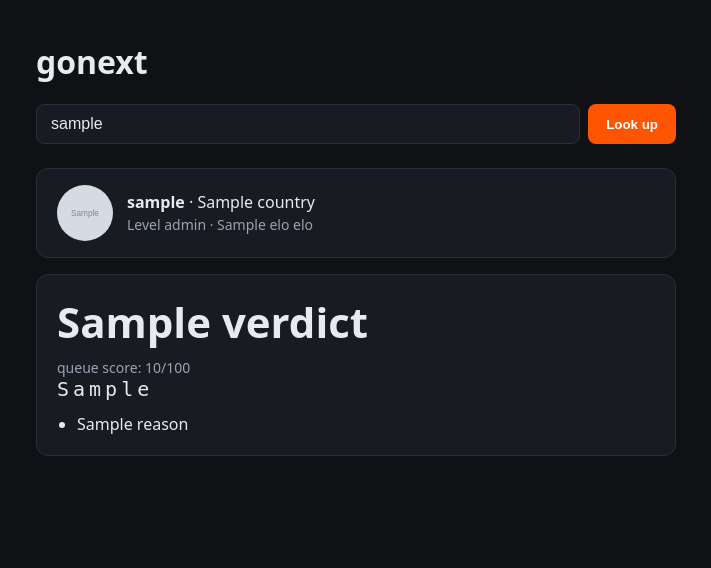
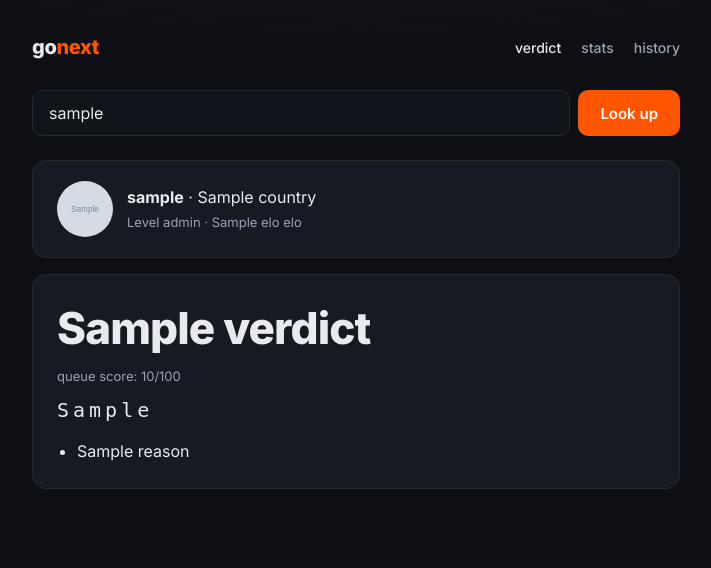
Before and after one commit to brizzzzuy/gonext, a Django app: template tracker/templates/tracker/lookup.html in a window 1280 px wide. Shown: the top 568 px of the page, without its empty margins (284-995 px from the left). Run offline with Django 5.2, Linux system fonts and the light colour scheme; the template is opened without the code that fills it: most values are stand-ins (such as "Sample title", 1, 10 or a date in 2020); grey boxes marked "Sample" are stand-in pictures.

Commit message:
feat: shared base html template and design touchups

```diff
--- a/tracker/stats.py
+++ b/tracker/stats.py
@@ -33,7 +33,7 @@ def compute_stats(history):
         "losses": len(history) - wins,
         "backtest": backtest(history),
         "tod": time_of_day(history),
-        "maps": map_perfomance(history)
+        "maps": map_performance(history)
     }
 
 def backtest(history):
--- /dev/null
+++ b/tracker/templates/tracker/base.html
@@ -0,0 +1,112 @@
+<!doctype html>
+<html lang="en">
+<head>
+<meta charset="utf-8">
+<meta name="viewport" content="width=device-width, initial-scale=1">
+<title>{% block title %}gonext{% endblock %}</title>
+<link rel="preconnect" href="https://fonts.googleapis.com">
+<link href="https://fonts.googleapis.com/css2?family=Inter:wght@400;500;600;700;800&display=swap" rel="stylesheet">
+<style>
+  :root {
+    --bg:#0d0f14; --card:#161a22; --border:#242a36;
+    --text:#e8eaed; --muted:#9aa3b2;
+    --accent:#ff5500; --green:#3ddc84; --red:#ff4d4d;
+    --amber:#ffb020; --gold:#ffd447;
+    --radius:14px; --gap:16px;
+  }
+  * {
+     box-sizing:border-box;
+     }
+  body {
+    background:
+      radial-gradient(1200px 400px at 50% -200px, #1a1420 0%, transparent 70%),
+      var(--bg);
+    color:var(--text);
+    font-family:'Inter',system-ui,sans-serif;
+    max-width:680px; margin:0 auto; padding:32px 16px 64px;
+    line-height:1.5; -webkit-font-smoothing:antialiased;
+  }
+  nav {
+    display:flex; gap:20px; align-items:center;
+    margin-bottom:28px; font-size:14px; font-weight:500;
+  }
+  nav .brand {
+    font-weight:800; font-size:20px; letter-spacing:-.02em;
+    color:var(--text); margin-right:auto;
+  }
+  nav .brand span { color:var(--accent); }
+  nav a { color:var(--muted); text-decoration:none; transition:color .15s; }
+  nav a:hover, nav a.active { color:var(--text); }
+  form { display:flex; gap:8px; margin-bottom:24px; }
+  input {
+    flex:1; padding:12px 16px; border-radius:10px;
+    border:1px solid var(--border); background:#10141b;
+    color:var(--text); font-size:16px; font-family:inherit;
+    transition:border-color .15s;
+  }
+  input:focus { outline:none; border-color:var(--accent); }
+  button {
+    padding:12px 22px; border-radius:10px; border:0;
+    background:var(--accent); color:#fff; font-weight:600;
+    font-size:15px; font-family:inherit; cursor:pointer;
+    transition:filter .15s;
+  }
+  button:hover { filter:brightness(1.1); }
+  .card {
+    background:var(--card); border:1px solid var(--border);
+    border-radius:var(--radius); padding:20px 24px;
+    margin-bottom:var(--gap);
+  }
+  .sub { color:var(--muted); font-size:13px; }
+  table { width:100%; border-collapse:collapse; }
+  th, td { text-align:right; padding:9px 6px; border-bottom:1px solid var(--border); }
+  th { font-weight:600; color:var(--muted); font-size:12px;
+       text-transform:uppercase; letter-spacing:.04em; }
+  th:first-child, td:first-child { text-align:left; }
+  td:first-child { color:var(--muted); }
+  tr:last-child td { border-bottom:0; }
+  a { color:var(--accent); }
+  .error { color:var(--red); }
+  .W { color:var(--green); } .L { color:var(--red); }
+  .QUEUE-text { color:var(--green); }
+  .RISKY-text { color:var(--amber); }
+  .STOP-text  { color:var(--red); }
+  .BANKIT-text{ color:var(--gold); }
+
+  .sess {
+    background:var(--card); border:1px solid var(--border);
+    border-radius:var(--radius); padding:14px 18px;
+    margin-bottom:10px; display:flex; align-items:center;
+    justify-content:space-between; gap:16px;
+    transition:border-color .15s;
+  }
+  .sess:hover { border-color:#333b4a; }
+  .sess .wl {
+    font-family:'Inter',monospace; font-size:18px;
+    font-weight:700; letter-spacing:3px; margin-bottom:4px;
+  }
+  .sess .meta { color:var(--muted); font-size:13px; }
+  .sess .kd {
+    font-size:20px; font-weight:700; white-space:nowrap;
+    color:var(--text);
+  }
+
+  .QUEUE-text { color:var(--green); }
+  .RISKY-text { color:var(--amber); }
+  .STOP-text  { color:var(--red); }
+  .BANKIT-text{ color:var(--gold); }
+  .hero .big { font-size:44px; font-weight:800; letter-spacing:-.02em; color:var(--accent); line-height:1.1; }
+  .hero .record { font-size:22px; font-weight:700; }
+  .win { color:var(--green); } .loss { color:var(--red); }
+</style>
+</head>
+<body>
+<nav>
+  <div class="brand">go<span>next</span></div>
+  <a href="/?nickname={{ nickname }}" class="{% block nav_verdict %}{% endblock %}">verdict</a>
+  <a href="/stats/?nickname={{ nickname }}" class="{% block nav_stats %}{% endblock %}">stats</a>
+  <a href="/history/?nickname={{ nickname }}" class="{% block nav_history %}{% endblock %}">history</a>
+</nav>
+{% block content %}{% endblock %}
+</body>
+</html>
--- a/tracker/templates/tracker/lookup.html
+++ b/tracker/templates/tracker/lookup.html
@@ -1,34 +1,7 @@
-<!doctype html>
-<html>
-<head>
-<meta charset="utf-8">
-<meta name="viewport" content="width=device-width, initial-scale=1">
-<title>gonext</title>
-<style>
-  body { background:#0f1115; color:#e8eaed; font-family:system-ui,sans-serif;
-         max-width:640px; margin:40px auto; padding:0 16px; }
-  form { display:flex; gap:8px; margin-bottom:24px; }
-  input { flex:1; padding:10px 14px; border-radius:8px; border:1px solid #2a2f3a;
-          background:#181b22; color:#e8eaed; font-size:16px; }
-  button { padding:10px 18px; border-radius:8px; border:0; background:#ff5500;
-           color:#fff; font-weight:600; cursor:pointer; }
-  .card { background:#181b22; border:1px solid #2a2f3a; border-radius:12px;
-          padding:16px 20px; margin-bottom:16px; }
-  .profile { display:flex; align-items:center; gap:14px; }
-  .profile img { width:56px; height:56px; border-radius:50%; }
-  .sub { color:#9aa3b2; font-size:14px; }
-  .verdict { font-size:42px; font-weight:800; margin:2px 0 8px; }
-  .QUEUE { color:#3ddc84; } .RISKY { color:#ffb020; }
-  .STOP { color:#ff4d4d; } .BANKIT { color:#ffd447; }
-  .session { font-family:monospace; font-size:20px; letter-spacing:4px; }
-  .W { color:#3ddc84; } .L { color:#ff4d4d; }
-  ul { margin:12px 0 0; padding-left:20px; }
-  li { margin:4px 0; }
-  .error { color:#ff4d4d; }
-</style>
-</head>
-<body>
-<h1>gonext</h1>
+{% extends "tracker/base.html" %}
+{% block title %}gonext{% endblock %}
+{% block nav_verdict %}active{% endblock %}
+{% block content %}
 <form method="get">
   <input name="nickname" placeholder="FACEIT nickname" value="{{ nickname }}">
   <button>Look up</button>
@@ -37,13 +10,12 @@
 {% if error %}<p class="error">{{ error }}</p>{% endif %}
 
 {% if player and not error %}
-<div class="card profile">
-  {% if player.avatar %}<img src="{{ player.avatar }}" alt="">{% endif %}
+<div class="card" style="display:flex;align-items:center;gap:14px">
+  {% if player.avatar %}<img src="{{ player.avatar }}" style="width:56px;height:56px;border-radius:50%">{% endif %}
   <div>
     <strong>{{ player.nickname }}</strong> · {{ player.country }}<br>
     <span class="sub">
-      {% if player.level %}Level {{ player.level }} · {{ player.elo }} elo
-      {% else %}no CS2 profile{% endif %}
+      {% if player.level %}Level {{ player.level }} · {{ player.elo }} elo{% else %}no CS2 profile{% endif %}
     </span>
   </div>
 </div>
@@ -51,19 +23,17 @@
 
 {% if verdict %}
 <div class="card">
-  <div class="verdict {{ verdict.verdict|cut:" " }}">{{ verdict.verdict }}</div>
-  {% if verdict.score is not None %}
-    <div class="sub">queue score: {{ verdict.score }}/100</div>
+  <div style="font-size:44px;font-weight:800;letter-spacing:-.02em;margin-bottom:6px"
+       class="{{ verdict.verdict|cut:' ' }}-text">{{ verdict.verdict }}</div>
+  {% if verdict.score is not None %}<div class="sub">queue score: {{ verdict.score }}/100</div>{% endif %}
+  {% if session_str %}
+  <div style="font-family:monospace;font-size:20px;letter-spacing:4px;margin-top:8px">
+    {% for c in session_str %}<span class="{{ c }}">{{ c }}</span>{% endfor %}
+  </div>
   {% endif %}
-  {% if session_str %}
-    <div class="session">
-      {% for c in session_str %}<span class="{{ c }}">{{ c }}</span>{% endfor %}
-    </div>
-  {% endif %}
-  <ul>
-    {% for r in verdict.reasons %}<li>{{ r }}</li>{% endfor %}
+  <ul style="margin:14px 0 0;padding-left:20px">
+    {% for r in verdict.reasons %}<li style="margin:5px 0">{{ r }}</li>{% endfor %}
   </ul>
 </div>
 {% endif %}
-</body>
-</html>
+{% endblock %}
```
Also changed, not shown: tracker/templates/tracker/history.html (+8 -31 lines), tracker/templates/tracker/stats.html (+6 -37 lines).
